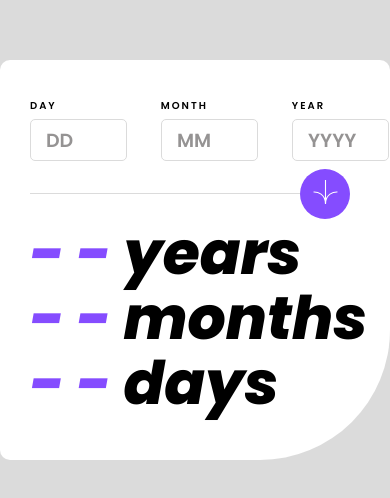
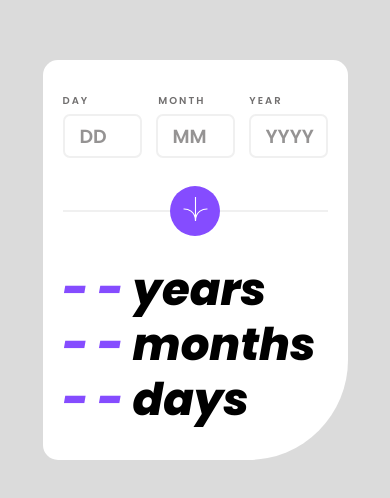
Before and after one commit to yuri151/age-calculator-app-main, a plain HTML site: page index.html in a window 390 px wide. Shown: the part 162-660 px from the top of the page. Drawn offline with Linux system fonts and the light colour scheme.

Commit message:
v1.1
tudo funcionando com um função a mais

```diff
--- a/assets/Css/style.css
+++ b/assets/Css/style.css
@@ -19,7 +19,6 @@ main{
     align-items: center;
     text-align: center;
 
-    /* background-color: brown; */
 }
 
 label, input, p, #erros{
@@ -56,6 +55,8 @@ label{
     text-transform: uppercase;
 
     margin-left: 30px;
+
+    color: hsl(0, 1%, 44%);
 }
 
 #texto-dia{
@@ -115,16 +116,11 @@ input{
     font-weight: 500;
     color: hsl(0, 100%, 67%);
     margin-left: 30px;
-    /* margin-top: 5px; DOM */
-
-
 
 }
 
 #erromes, #erroano{
    margin-left: 35px;
-
-
 }
 
 #but{
@@ -141,7 +137,7 @@ hr, button{
 
 hr{
     border-bottom: 1px solid hsl(0, 0%, 86%);
-    flex: 1;
+    flex:1;
     margin-left: 30px;
 }
 
@@ -176,3 +172,89 @@ p{
 #dia,#mes,#ano{
     color: hsl(259, 100%, 65%);
 }
+
+#hr2{
+    display: none;
+}
+@media (max-width: 530px) {
+    #conteudo{
+        width: 305px;
+        border-radius: 15px;
+        border-bottom-right-radius: 100px;
+
+
+    }
+
+    form{
+        margin-top: 30px;
+    }
+
+    #texto-dia, #texto-mes, #texto-ano{
+        margin: 0px;
+    }
+
+    #texto-dia{
+        margin-left: 20px;
+    }
+
+    #texto-mes{
+        margin-left: 65px;
+    }
+
+    #texto-ano{
+        margin-left: 40px;
+    }
+
+    input{
+        width: 60px;
+        margin-left: 10px;
+        border-width: 2px;
+        border-color: hsl(0, 0%, 94%);
+        border-radius: 7px;
+    }
+
+    #inputdia, hr{
+        margin-left: 20px;
+    }
+
+    #erros{
+        /* display: block; */
+        margin-left: 20px;
+        font-size: 8px;
+
+    }
+
+    #erromes, #erroano{
+        margin-left: 6px;
+     }
+
+    #but{
+        width: 100%;
+        justify-content: center;
+        margin-top: 0px;
+        margin-top: 40px;
+    }
+
+
+    hr{
+        border-color: hsl(0, 0%, 94%);
+       border-width: 2px;
+    }
+
+    #hr2{
+        display: inline;
+        margin-left: 0;
+        margin-right: 20px;
+
+    }
+
+    #saida{
+        margin-top: 24px;
+    }
+
+    p{
+        font-size: 45px;
+        line-height: 55px;
+        margin-left: 20px;
+    }
+}
--- a/assets/Js/script.js
+++ b/assets/Js/script.js
@@ -32,6 +32,8 @@ function calcularIdade(){
 
     let msg
     let erros
+
+    let margin_erros
 
     erroDia.innerText = ""
     erroMes.innerText = ""
@@ -115,9 +117,11 @@ function calcularIdade(){
 
         erros.style.display = "block"
 
-        erroMes.style.marginLeft = "130px"
+        margin_erros = Math.max(document.documentElement.clientWidth, window.innerWidth || 0) <= 530? "95px": "130px"
+        erroMes.style.marginLeft = margin_erros
 
-    }  else if(anoValor > anoAtual || anoValor == " " ){
+    }
+     else if(anoValor > anoAtual || anoValor == " " ){
         msg = anoValor == " "? "This field is required": "Must be in the past"
         erroAno.innerText =  msg
 
@@ -130,7 +134,8 @@ function calcularIdade(){
         textoano.style.color = "hsl(0, 100%, 67%)"
 
         erros.style.display = "block"
-        erroMes.style.marginLeft = "225px"
+        margin_erros = Math.max(document.documentElement.clientWidth, window.innerWidth || 0) <= 530? "180px": "225px"
+        erroMes.style.marginLeft = margin_erros
 
     }
 
--- a/index.html
+++ b/index.html
@@ -21,9 +21,9 @@
         <label id="texto-ano">Year</label>
       </div>
 
-      <input type="number" placeholder="DD">
-      <input type="number" placeholder="MM">
-      <input type="number" placeholder="YYYY">
+      <input id="inputdia" type="number" placeholder="DD">
+      <input id="inputmes" type="number" placeholder="MM">
+      <input id="inputano" type="number" placeholder="YYYY">
 
       <div id="erros">
           <span id="errodia"></span>
@@ -33,8 +33,9 @@
     </form>
 
     <div id="but">
-      <hr>
-      <button onclick="calcularIdade()"><img src="assets/images/icon-arrow.svg" alt=""></button>
+      <hr id="hr1">
+      <div><button onclick="calcularIdade()"><img src="assets/images/icon-arrow.svg" alt=""></button></div>
+      <hr id="hr2">
     </div>
 
 
```
